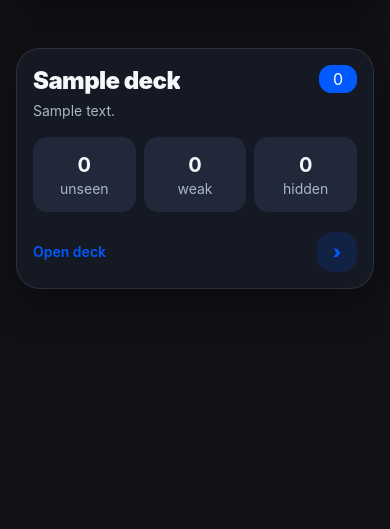
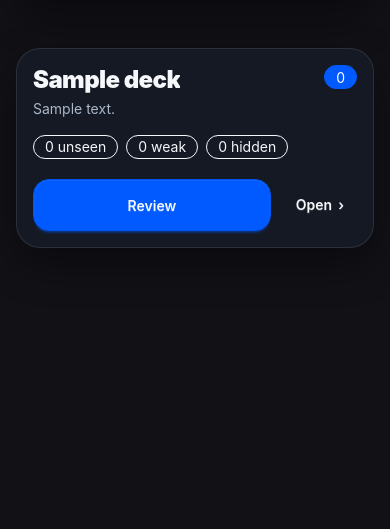
Before and after one commit to oliver-louis/FlashCram, a Django app: page / in a window 390 px wide. Shown: the part 259-788 px from the top of the page. Run offline with Django 5.2, Linux system fonts and the light colour scheme; tables that the repository leaves empty hold one stand-in row (values such as "Sample post"); data that the repository does not hold is empty.

Commit message:
Tighten mobile deck layout

```diff
--- a/cards/templates/cards/deck_detail.html
+++ b/cards/templates/cards/deck_detail.html
@@ -5,8 +5,6 @@
 {% block content %}
   <div class="flex flex-col gap-6">
     <a class="btn btn-ghost w-fit rounded-2xl px-2" href="{% url 'cards:home' %}">‹ Back to decks</a>
-
-    {% include "cards/partials/deck_header.html" %}
 
     <section class="fc-card overflow-hidden rounded-3xl p-4 sm:p-5" x-data="{ reviewOpen: false }">
       <div class="flex flex-col gap-4 sm:flex-row sm:items-center sm:justify-between">
@@ -51,6 +49,8 @@
       </div>
     </section>
 
+    {% include "cards/partials/deck_header.html" %}
+
     <div id="card-form-slot"></div>
 
     <section class="space-y-3">
--- a/cards/templates/cards/partials/deck_card.html
+++ b/cards/templates/cards/partials/deck_card.html
@@ -1,9 +1,10 @@
-<article id="deck-{{ deck.id }}" class="fc-card group rounded-3xl p-4 transition hover:-translate-y-0.5 hover:border-primary/40 hover:shadow-primary/10">
-  <a class="flex h-full flex-col gap-4" href="{% url 'cards:deck_detail' deck.id %}">
-    <div class="flex items-start justify-between gap-4">
+<article id="deck-{{ deck.id }}" class="fc-card group min-w-0 rounded-3xl p-4 transition hover:-translate-y-0.5 hover:border-primary/40 hover:shadow-primary/10">
+  <div class="flex h-full min-w-0 flex-col gap-4">
+    <a class="block min-w-0" href="{% url 'cards:deck_detail' deck.id %}">
+      <div class="flex items-start justify-between gap-3">
         <div class="min-w-0">
-        <h2 class="truncate text-2xl font-black tracking-tight">{{ deck.name }}</h2>
-        <p class="mt-1 text-sm fc-muted">
+          <h2 class="line-clamp-2 break-words text-2xl font-black leading-tight tracking-tight">{{ deck.name }}</h2>
+          <p class="mt-1 line-clamp-2 text-sm fc-muted">
             {% if deck.description %}
               {{ deck.description|truncatechars:110 }}
             {% else %}
@@ -11,18 +12,28 @@
             {% endif %}
           </p>
         </div>
-      <span class="badge badge-primary badge-lg shrink-0 rounded-xl">{{ deck.card_count }}</span>
+        <span class="badge badge-primary shrink-0 rounded-xl">{{ deck.card_count }}</span>
       </div>
+    </a>
 
-    <div class="grid grid-cols-3 gap-2 text-center text-sm">
+    <div class="hidden grid-cols-3 gap-2 text-center text-sm sm:grid">
       <div class="fc-stat"><strong class="block text-xl">{{ deck.unseen_count }}</strong><span class="fc-muted">unseen</span></div>
       <div class="fc-stat"><strong class="block text-xl">{{ deck.weak_count }}</strong><span class="fc-muted">weak</span></div>
       <div class="fc-stat"><strong class="block text-xl">{{ deck.hidden_count }}</strong><span class="fc-muted">hidden</span></div>
     </div>
 
-    <div class="mt-auto flex items-center justify-between gap-3 pt-1">
-      <span class="text-sm font-semibold text-primary">Open deck</span>
-      <span class="grid h-10 w-10 place-items-center rounded-2xl bg-primary/15 text-lg font-black text-primary transition group-hover:bg-primary group-hover:text-primary-content">›</span>
+    <div class="flex min-w-0 flex-wrap gap-2 text-xs sm:hidden">
+      <span class="badge badge-outline rounded-xl">{{ deck.unseen_count }} unseen</span>
+      <span class="badge badge-outline rounded-xl">{{ deck.weak_count }} weak</span>
+      <span class="badge badge-outline rounded-xl">{{ deck.hidden_count }} hidden</span>
     </div>
+
+    <div class="mt-auto grid grid-cols-[1fr_auto] items-center gap-3 pt-1">
+      <a class="btn btn-primary fc-tap rounded-2xl" href="{% url 'cards:review_start' deck.id %}">Review</a>
+      <a class="btn btn-ghost rounded-2xl px-3 text-sm font-semibold text-primary" href="{% url 'cards:deck_detail' deck.id %}">
+        Open
+        <span aria-hidden="true">›</span>
       </a>
+    </div>
+  </div>
 </article>
```
Also changed, not shown: cards/tests/test_views.py (+20 -0 lines), static/css/app.css. Lines whose indentation alone changed are shown as unchanged.
